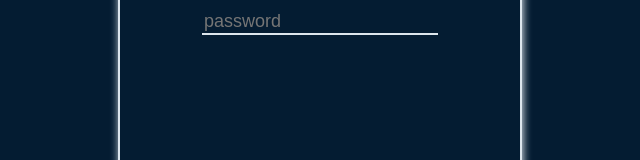
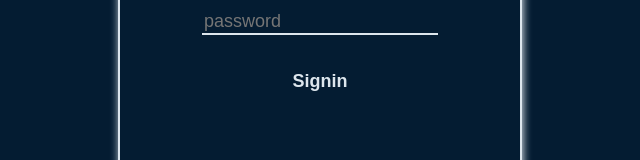
Before and after one commit to yosepov/4580-46, a React (Create React App) app: page / in a window 1280 px wide. Shown: the part 322-482 px from the top of the page, without its empty margins (320-960 px from the left). Built offline with nearby package versions, Linux system fonts and the light colour scheme.

Commit message:
signin button

```diff
--- /dev/null
+++ b/src/Components/Buttons/MainButton.tsx
@@ -0,0 +1,10 @@
+import React from 'react';
+import './mainButton.css'
+interface MainButtonProps {
+    title: string;
+}
+
+export const MainButton = ({title}: MainButtonProps) => {
+
+    return <button className='mainButton'>{title}</button>
+}
--- /dev/null
+++ b/src/Components/Buttons/mainButton.css
@@ -0,0 +1,24 @@
+.mainButton{
+    background-color: transparent;
+    border: none;
+    font-size: 18px;
+    display: block;
+    margin: 10px auto;
+    width: 100px;
+    color: #DDE6ED;
+    cursor: pointer;
+    font-weight: 600;
+}
+
+.mainButton:hover{
+    background-color: #DDE6ED;
+    color: #041C32;
+    border-radius: 10px;
+    border: none;
+}
+.mainButton:active{
+    background-color: #000;
+    color: #fff;
+    border-radius: 10px;
+    border: none;
+}
--- a/src/Components/Signin/Signin.tsx
+++ b/src/Components/Signin/Signin.tsx
@@ -1,6 +1,7 @@
 import React from 'react';
 import './Signin.css'
 import { InputText } from '../Form/Input/InputText';
+import { MainButton } from '../Buttons/MainButton';
 
 export const SigninPage = () => {
 
@@ -10,6 +11,7 @@ export const SigninPage = () => {
                 <h1 className='signinTitle'>Login</h1>
                 <InputText placeholder='username' type='text' />
                 <InputText placeholder='password' type='password' />
+                <MainButton title='Signin' />
             </div>
         </div>
     )
```
